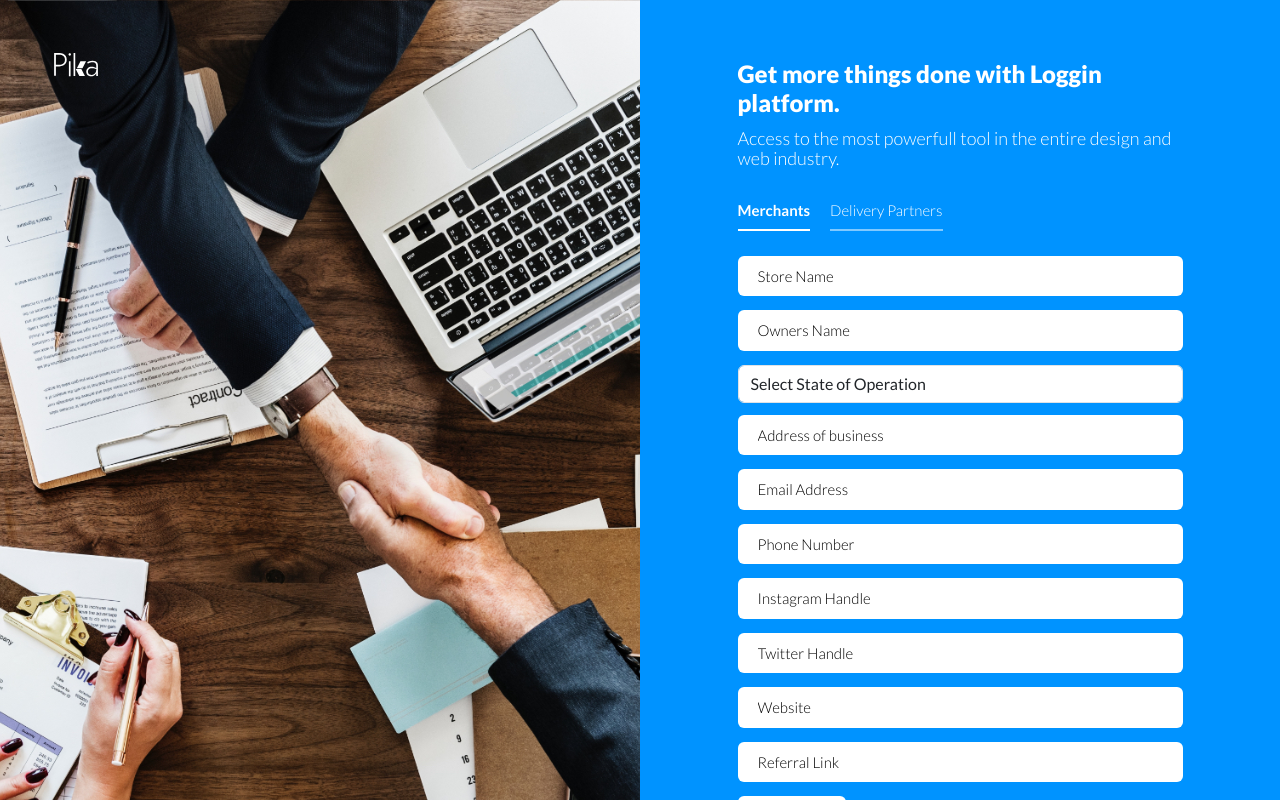
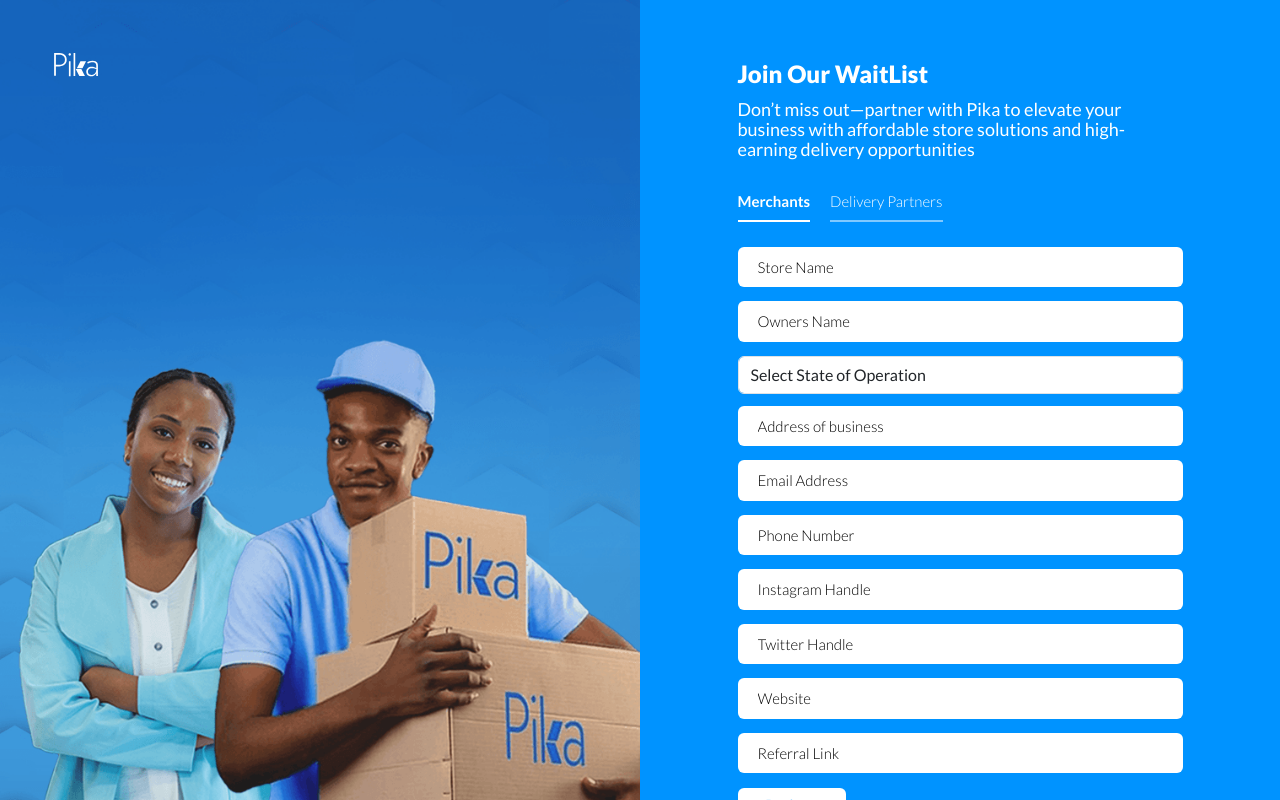
Before and after one commit to Gbolahan28/forms, a plain HTML site: page index.html in a window 1280 px wide. Shown: the top 800 px of the page. Drawn offline with Linux system fonts and the light colour scheme.

Commit message:
fixed issues

```diff
--- a/css/iofrm-style.css
+++ b/css/iofrm-style.css
@@ -382,7 +382,7 @@
   display: flex;
   justify-content: center;
   align-items: center; */
-  background-image: url("../images/img1.jpg");
+  background-image: url("../images/Pika\ Waitlist\ Banner\ \(2\).png");
   background-size: cover;
   display: inline-flex;
   background-position: center;
--- a/index.html
+++ b/index.html
@@ -20,21 +20,14 @@
       </div>
       <div class="iofrm-layout">
         <div class="img-box">
-
-          <!-- <div>
-                <img src="./images/Pika Waitlist Banner.png" alt="">
-            </div> -->
         </div>
-        <!-- <div class="img-holder">
-                <div class="bg"></div>
-            </div> -->
         <div class="form-holder">
           <div class="form-content">
             <div class="form-items">
-              <h3>Get more things done with Loggin platform.</h3>
-              <p>
-                Access to the most powerfull tool in the entire design and web
-                industry.
+              <h3>Join Our WaitList</h3>
+              <p style="font-weight: 400;">
+                Don’t miss out—partner with Pika to elevate your business with affordable store solutions and high-earning delivery
+                opportunities
               </p>
               <div class="page-links">
                 <a href="index.html" class="active">Merchants</a
```
Also changed, not shown: register5.html (+5 -2 lines), images/Pika Waitlist Banner (2).png (added).
